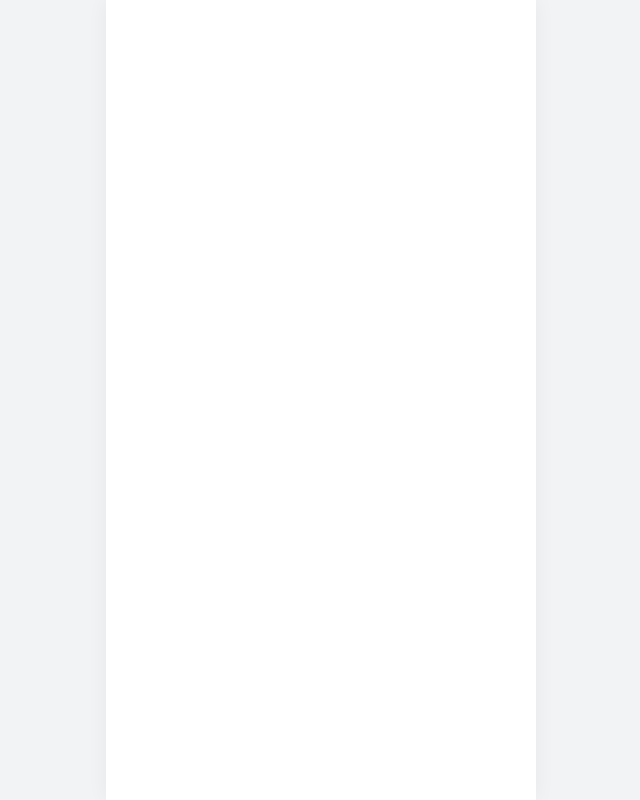
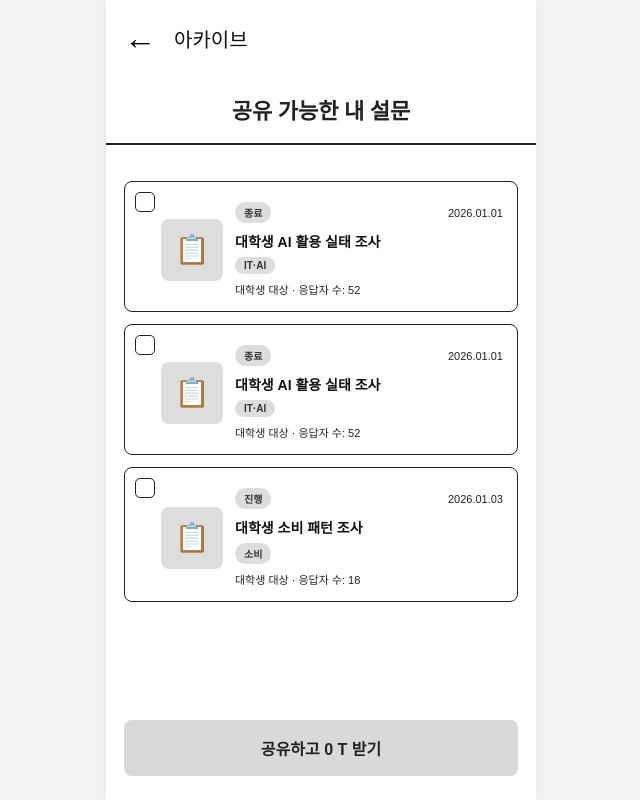
Before and after one commit to kah070809-rgb/Loopa-frontend, a React (Vite) app: page /myarchive in a window 1280 px wide. Before the commit this address had no page. Shown: the whole page, without its empty margins (319-959 px from the left). Built offline with nearby package versions, Linux system fonts and the light colour scheme.

Commit message:
공유가능한 내설문 ui뼈대 & 완료 팝업

```diff
--- a/src/App.jsx
+++ b/src/App.jsx
@@ -6,6 +6,7 @@ import Login from "./pages/Login";
 import Landing from './pages/Landing';
 import PublicArchiveMain from './pages/publicarchive/PublicArchiveMain';
 import ArchiveExtra from './pages/publicarchive/ArchiveExtra';
+import MyArchive from './pages/publicarchive/MyArchive';
 // 💡 1. AppLayout 컴포넌트를 불러옵니다 (경로 확인 필수!)
 //import './App.css';
 
@@ -31,6 +32,7 @@ function App() {
           <Route path="/landing" element={<Landing />} />
           <Route path="/archivemain" element={<PublicArchiveMain />}/>
           <Route path="/archiveextra" element={<ArchiveExtra />}/>
+          <Route path="/myarchive" element={<MyArchive />}/>
         </Routes>
       </AppLayout>
     </BrowserRouter>
--- /dev/null
+++ b/src/pages/publicarchive/MyArchive.css
@@ -0,0 +1,269 @@
+.myarchive-page {
+  width: 100%;
+  max-width: 430px;
+  min-height: 100vh;
+  margin: 0 auto;
+  padding: 20px 18px 100px;
+  box-sizing: border-box;
+  background-color: #ffffff;
+  position: relative;
+}
+
+.myarchive-header {
+  display: flex;
+  align-items: center;
+  gap: 18px;
+}
+
+.myarchive-back-button {
+  border: none;
+  background: none;
+  padding: 0;
+  font-size: 32px;
+  font-weight: 500;
+  cursor: pointer;
+}
+
+.myarchive-title {
+  margin: 0;
+  font-size: 20px;
+  font-weight: 500;
+  color: #111111;
+}
+
+.myarchive-sub-title {
+  margin: 36px 0 0;
+  text-align: center;
+  font-size: 22px;
+  font-weight: 600;
+  color: #222222;
+}
+
+.myarchive-line {
+  width: calc(100% + 60px);
+  height: 2px;
+  margin: 18px 0 36px -30px;
+  background-color: #222222;
+}
+
+.myarchive-card-list {
+  display: flex;
+  flex-direction: column;
+  gap: 12px;
+}
+
+.myarchive-card {
+  position: relative;
+  width: 100%;
+  min-height: 116px;
+  padding: 20px 14px 14px 14px;
+  box-sizing: border-box;
+
+  border: 1.5px solid #222222;
+  border-radius: 8px;
+  background-color: #ffffff;
+
+  cursor: pointer;
+  display: flex;
+  align-items: center;
+  gap: 12px;
+  text-align: left;
+}
+
+.myarchive-card.selected {
+  border: 1.5px solid #222222;
+  box-shadow: 0 0 0 1.5px #222222;
+}
+
+.myarchive-check-box {
+  position: absolute;
+  top: 10px;
+  left: 10px;
+
+  width: 20px;
+  height: 20px;
+  border: 1.5px solid #222222;
+  border-radius: 5px;
+  box-sizing: border-box;
+
+  display: flex;
+  align-items: center;
+  justify-content: center;
+
+  font-size: 13px;
+  font-weight: 700;
+  color: #222222;
+  background-color: #ffffff;
+}
+
+.myarchive-card-icon {
+  flex-shrink: 0;
+
+  width: 62px;
+  height: 62px;
+  margin-left: 22px;
+
+  border-radius: 8px;
+  background-color: #dddddd;
+
+  display: flex;
+  align-items: center;
+  justify-content: center;
+
+  font-size: 28px;
+}
+
+.myarchive-card-content {
+  flex: 1;
+  min-width: 0;
+}
+
+.myarchive-card-top {
+  display: flex;
+  align-items: center;
+  justify-content: space-between;
+  gap: 8px;
+}
+
+.myarchive-status {
+  display: inline-block;
+  padding: 3px 9px;
+
+  border-radius: 12px;
+  background-color: #dddddd;
+
+  font-size: 10px;
+  font-weight: 600;
+  color: #333333;
+}
+
+.myarchive-date {
+  flex-shrink: 0;
+  margin: 0;
+
+  font-size: 11px;
+  font-weight: 500;
+  color: #222222;
+}
+
+.myarchive-card-title {
+  margin: 8px 0 6px;
+
+  font-size: 14px;
+  font-weight: 800;
+  color: #111111;
+
+  white-space: nowrap;
+  overflow: hidden;
+  text-overflow: ellipsis;
+}
+
+.myarchive-category {
+  display: inline-block;
+  padding: 3px 9px;
+
+  border-radius: 12px;
+  background-color: #dddddd;
+
+  font-size: 10px;
+  font-weight: 700;
+  color: #333333;
+}
+
+.myarchive-card-info {
+  margin: 7px 0 0;
+
+  font-size: 11px;
+  font-weight: 500;
+  color: #222222;
+
+  white-space: nowrap;
+  overflow: hidden;
+  text-overflow: ellipsis;
+}
+
+.myarchive-share-button {
+  position: fixed;
+  left: 50%;
+  bottom: 24px;
+  transform: translateX(-50%);
+
+  width: calc(100% - 36px);
+  max-width: 394px;
+  height: 56px;
+
+  border: none;
+  border-radius: 8px;
+
+  background-color: #222222;
+  color: #ffffff;
+
+  font-size: 16px;
+  font-weight: 700;
+
+  cursor: pointer;
+  z-index: 100;
+}
+
+.myarchive-share-button:disabled {
+  background-color: #d9d9d9;
+  color: #222222;
+  cursor: default;
+}
+
+.myarchive-popup-overlay {
+  position: fixed;
+  top: 0;
+  left: 0;
+  width: 100%;
+  height: 100%;
+
+  background-color: rgba(0, 0, 0, 0.25);
+
+  display: flex;
+  align-items: center;
+  justify-content: center;
+
+  z-index: 200;
+}
+
+.myarchive-popup {
+  width: calc(100% - 48px);
+  max-width: 360px;
+  min-height: 190px;
+  padding: 44px 24px 32px;
+  box-sizing: border-box;
+
+  border-radius: 32px;
+  background-color: #ecdbff;
+
+  display: flex;
+  flex-direction: column;
+  align-items: center;
+  justify-content: center;
+}
+
+.myarchive-popup-message {
+  margin: 0 0 44px;
+  text-align: center;
+
+  font-size: 18px;
+  font-weight: 600;
+  color: #5d01c6;
+  word-break: keep-all;
+}
+
+.myarchive-popup-button {
+  width: 170px;
+  height: 48px;
+
+  border: none;
+  border-radius: 16px;
+  background-color: #ddbfff;
+
+  font-size: 18px;
+  font-weight: 600;
+  color: #450093;
+
+  cursor: pointer;
+}
--- /dev/null
+++ b/src/pages/publicarchive/MyArchive.jsx
@@ -0,0 +1,136 @@
+import { useState } from "react";
+import { useNavigate } from "react-router-dom";
+import "./MyArchive.css"
+
+function MyArchive () {
+    const navigate = useNavigate();
+
+    const [selectedSurveyIds, setSelectedSurveyIds] = useState([]);
+
+    const [isPopupOpen, setIsPopupOpen] = useState(false);
+
+    const handleSelectSurvey = (surveyId) => {
+     if (selectedSurveyIds.includes(surveyId)) {
+     setSelectedSurveyIds(selectedSurveyIds.filter((id) => id !== surveyId));
+     } else {
+     setSelectedSurveyIds([...selectedSurveyIds, surveyId]);
+      }
+    };
+
+    const rewardToken = selectedSurveyIds.length * 10;
+
+  const mySurveyList = [
+    {
+      id: 1,
+      status: "종료",
+      title: "대학생 AI 활용 실태 조사",
+      category: "IT·AI",
+      target: "대학생 대상",
+      responseCount: 52,
+      date: "2026.01.01",
+    },
+    {
+      id: 2,
+      status: "종료",
+      title: "대학생 AI 활용 실태 조사",
+      category: "IT·AI",
+      target: "대학생 대상",
+      responseCount: 52,
+      date: "2026.01.01",
+    },
+    {
+      id: 3,
+      status: "진행",
+      title: "대학생 소비 패턴 조사",
+      category: "소비",
+      target: "대학생 대상",
+      responseCount: 18,
+      date: "2026.01.03",
+    },
+  ];
+
+    return(
+        <section className="myarchive-page">
+         <header className="myarchive-header">
+             <button
+              className="myarchive-back-button"
+              type="button"
+              onClick={() => navigate("/archivemain")}
+             >
+                 ←
+             </button>
+
+             <h1 className="myarchive-title">아카이브</h1>
+         </header>
+
+         <h2 className="myarchive-sub-title">공유 가능한 내 설문</h2>
+
+         <div className="myarchive-line"></div>
+
+         <div className="myarchive-card-list">
+             {mySurveyList.map((survey) => {
+             const isSelected = selectedSurveyIds.includes(survey.id);
+
+             return (
+             <button
+              key={survey.id}
+              className={`myarchive-card ${isSelected ? "selected" : ""}`}
+              type="button"
+              onClick={() => handleSelectSurvey(survey.id)}
+             >
+                 <div className="myarchive-check-box">
+                     {isSelected && "✓"}
+                 </div>
+
+                 <div className="myarchive-card-icon">📋</div>
+
+                 <div className="myarchive-card-content">
+                     <div className="myarchive-card-top">
+                         <span className="myarchive-status">{survey.status}</span>
+                         <span className="myarchive-date">{survey.date}</span>
+                     </div>
+
+                     <h3 className="myarchive-card-title">{survey.title}</h3>
+
+                     <span className="myarchive-category">{survey.category}</span>
+
+                     <p className="myarchive-card-info">
+                         {survey.target} · 응답자 수: {survey.responseCount}
+                     </p>
+                 </div>
+             </button>
+              );
+             })}
+         </div>
+
+         <button
+          className="myarchive-share-button"
+          type="button"
+          disabled={selectedSurveyIds.length === 0}
+          onClick={() => setIsPopupOpen(true)}
+         >
+             공유하고 {rewardToken} T 받기
+         </button>
+
+         {isPopupOpen && (
+         <div className="myarchive-popup-overlay">
+             <div className="myarchive-popup">
+                 <p className="myarchive-popup-message">
+                  설문을 공유하여 {rewardToken} 토큰을 받았습니다.
+                 </p>
+
+                 <button
+                  className="myarchive-popup-button"
+                  type="button"
+                  onClick={() => setIsPopupOpen(false)}
+                 >
+                     확인
+                 </button>
+             </div>
+         </div>
+         )}
+        </section>
+    )
+}
+
+export default MyArchive;
--- a/src/pages/publicarchive/PublicArchiveMain.jsx
+++ b/src/pages/publicarchive/PublicArchiveMain.jsx
@@ -110,7 +110,10 @@ function publicArchiveMain () {
             ))}
         </div>
 
-        <button className="archive-add-button" type="button">
+        <button
+         className="archive-add-button"
+         type="button"
+         onClick={() => navigate("/myarchive")}>
           +
         </button>
       </section>
```
